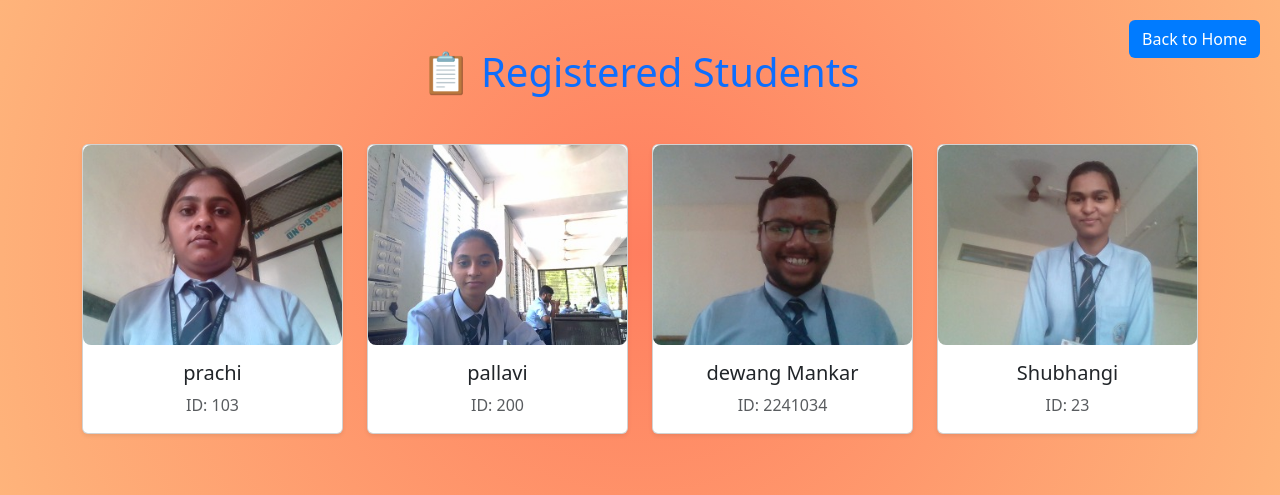
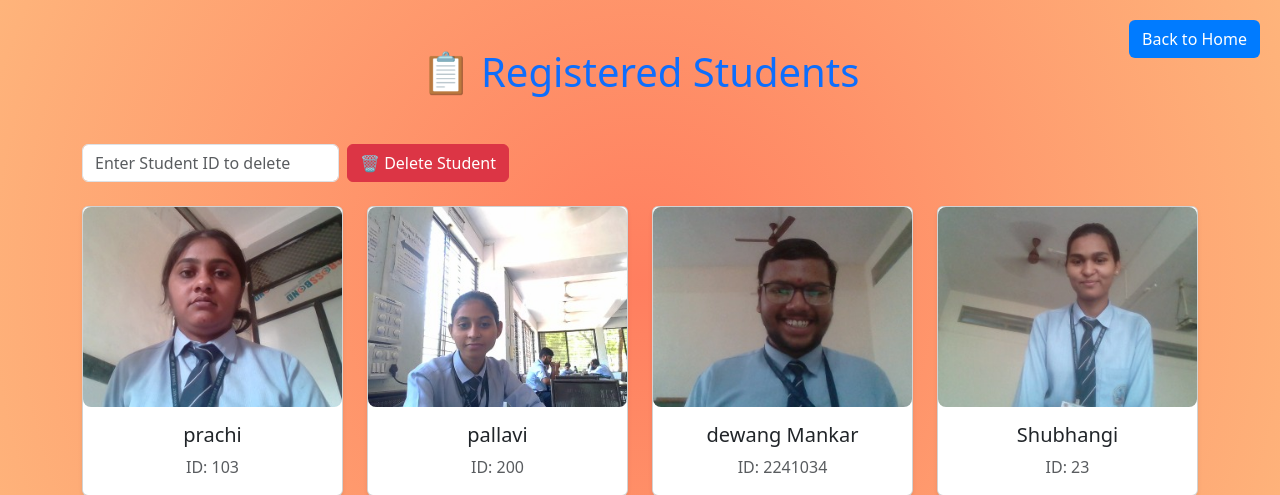
Before and after one commit to nayan-256/attendance, a Flask app: page /students in a window 1280 px wide. Shown: the top 495 px of the page. Run offline with Flask 3, Linux system fonts and the light colour scheme; a user stored in the database is signed in; data comes from the database, SQL or seed files in the repository; both versions use the stored data as it was after the commit.

Commit message:
delete changes

```diff
--- a/main.py
+++ b/main.py
@@ -6,7 +6,7 @@ import numpy as np
 import sqlite3
 import base64
 from datetime import datetime
-from flask import Flask, render_template, request, redirect, url_for, session
+from flask import Flask, flash, render_template, request, redirect, url_for, session
 
 app = Flask(__name__)
 app.config['UPLOAD_FOLDER'] = 'static/uploads'
@@ -152,6 +152,7 @@ def attendance():
 
     conn.close()
     return render_template('attendance.html')
+
 @app.route('/dashboard', methods=['GET', 'POST'])
 def dashboard():
     # Ensure the user is logged in before proceeding
@@ -247,10 +248,40 @@ def show_students():
 
      conn = sqlite3.connect('database.db')
      cur = conn.cursor()
-     cur.execute("SELECT name, student_id, image_path FROM users")
+     cur.execute("SELECT name, student_id, image_path, id FROM users")
      students = cur.fetchall()
      conn.close()
      return render_template('students.html', students=students)
+
+@app.route('/delete_student_by_id', methods=['POST'])
+def delete_student_by_id():
+    if not session.get('logged_in'):
+        return redirect(url_for('login'))
+
+    student_id = request.form.get('student_id')
+
+    conn = sqlite3.connect('database.db')
+    cur = conn.cursor()
+
+    # Get image path for deletion
+    cur.execute("SELECT image_path FROM users WHERE student_id = ?", (student_id,))
+    result = cur.fetchone()
+
+    if result:
+        image_path = result[0]
+        if image_path and os.path.exists(image_path):
+            os.remove(image_path)
+
+        # Delete records
+        cur.execute("DELETE FROM attendance WHERE student_id = ?", (student_id,))
+        cur.execute("DELETE FROM users WHERE student_id = ?", (student_id,))
+        conn.commit()
+        flash(f"✅ Student ID {student_id} deleted successfully.", "success")
+    else:
+        flash(f"❌ No student found with ID {student_id}.", "danger")
+    conn.close()
+    return redirect(url_for('show_students'))
+
 
 def mark_attendance(name, status):
     conn = sqlite3.connect('database.db')
--- a/templates/checkin.html
+++ b/templates/checkin.html
@@ -92,7 +92,7 @@
 
         setTimeout(() => {
           statusMsg.innerHTML = "Step 3: Finalizing check-in...";
-        }, 4000);
+        }, 2000);
       });
     }
   </script>
--- a/templates/students.html
+++ b/templates/students.html
@@ -11,8 +11,6 @@
   <link rel="stylesheet" href="https://cdnjs.cloudflare.com/ajax/libs/animate.css/4.1.1/animate.min.css" />
 
   <style>
-
-
     body {
       background: radial-gradient(circle,
           #ff7e5f,
@@ -33,14 +31,18 @@
       object-fit: cover;
       border-radius: 8px;
     }
+
     .btn-custom {
-    background-color: #007BFF;  /* 🔹 This line sets the button background color (blue) */
-    color: white;               /* 🔸 This sets the text color to white */
-  }
-  .btn-custom:hover{
-    background-color:#007BFF;
-  }
-</style>
+      background-color: #007BFF;
+      /* 🔹 This line sets the button background color (blue) */
+      color: white;
+      /* 🔸 This sets the text color to white */
+    }
+
+    .btn-custom:hover {
+      background-color: #007BFF;
+    }
+  </style>
 </head>
 
 <body>
@@ -51,22 +53,47 @@
       📋 Registered Students
     </h1>
     <!-- BACK BUTTON TO INDEX -->
-    <a href="{{ url_for('home') }}" class="btn btn-custom" style="position: absolute; top: 20px; right: 20px;">Back to Home</a>
+    <a href="{{ url_for('home') }}" class="btn btn-custom" style="position: absolute; top: 20px; right: 20px;">Back to
+      Home</a>
 
 
 
     <div class="row justify-content-center">
-      {% for name, student_id, path in students %}
+      <!-- FLASH MESSAGES -->
+      {% with messages = get_flashed_messages(with_categories=true) %}
+      {% if messages %}
+      {% for category, message in messages %}
+      <div class="alert alert-{{ category }} alert-dismissible fade show" role="alert">
+        {{ message }}
+        <button type="button" class="btn-close" data-bs-dismiss="alert" aria-label="Close"></button>
+      </div>
+      {% endfor %}
+      {% endif %}
+      {% endwith %}
+
+      <!-- DELETE ONE STUDENT BY ID -->
+      <form action="{{ url_for('delete_student_by_id') }}" method="POST" class="mb-4 d-flex align-items-center gap-2">
+        <input type="text" name="student_id" placeholder="Enter Student ID to delete" class="form-control w-auto"
+          required>
+        <button type="submit" class="btn btn-danger"
+          onclick="return confirm('Are you sure you want to delete this student?');">
+          🗑️ Delete Student
+        </button>
+      </form>
+
+      {% for name, student_id, path, user_id in students %}
       <div class="col-md-3 col-sm-6 mb-4 animate__animated animate__zoomIn">
         <div class="card student-card shadow-sm">
-          <img src="{{ path }}" class="card-img-top student-img" alt="{{ name }}" />
+          <img src="{{ path }}" class="card-img-top student-img" alt="{{ name }}">
           <div class="card-body text-center">
             <h5 class="card-title">{{ name }}</h5>
             <p class="card-text text-muted">ID: {{ student_id }}</p>
+
           </div>
         </div>
       </div>
       {% endfor %}
+
     </div>
   </div>
 
```
Also changed, not shown: database.db, static/uploads/Pratiksha_Badgujar_20250417162750.jpg (deleted), static/uploads/Shubhangi__20250516105939.jpg (added), static/uploads/dewang_Mankar_20250516100348.jpg (added), static/uploads/nayana_20250417161509.jpg (deleted), static/uploads/shruti_20250509115719.jpg (deleted).
